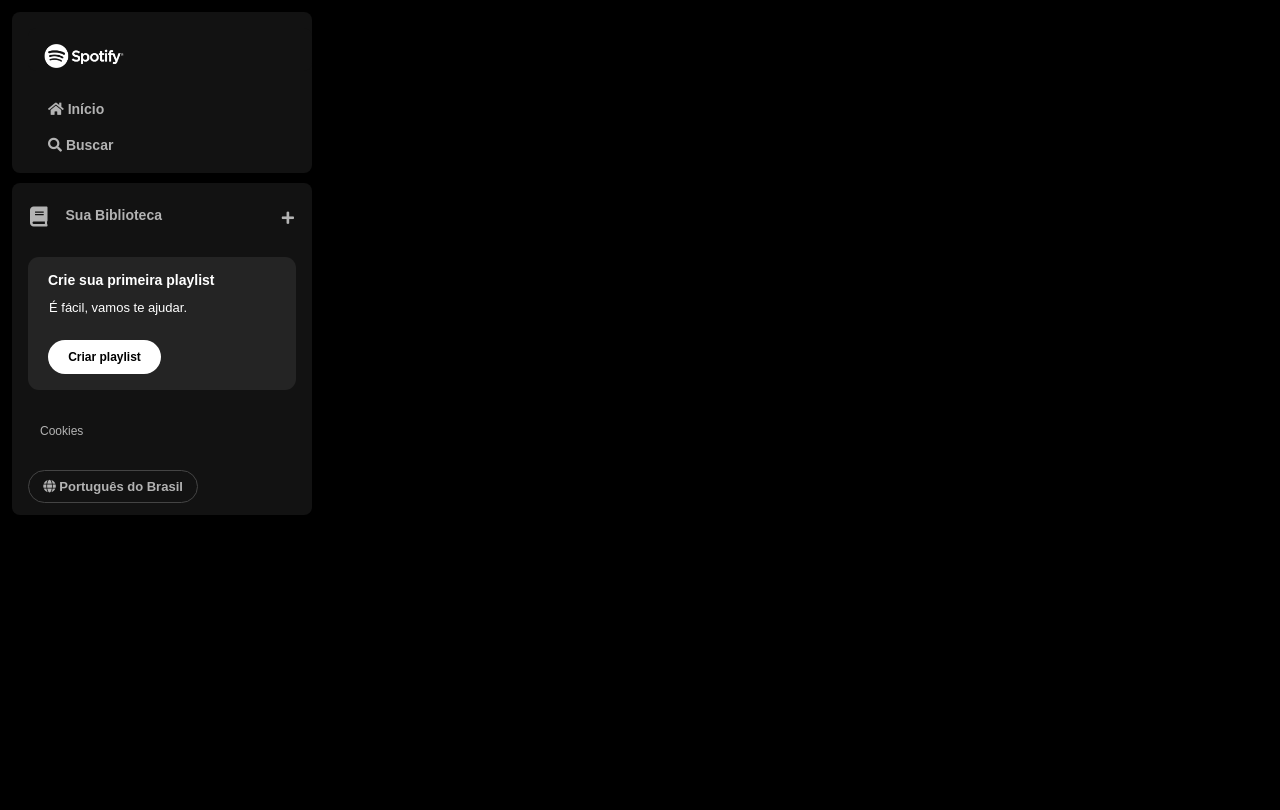
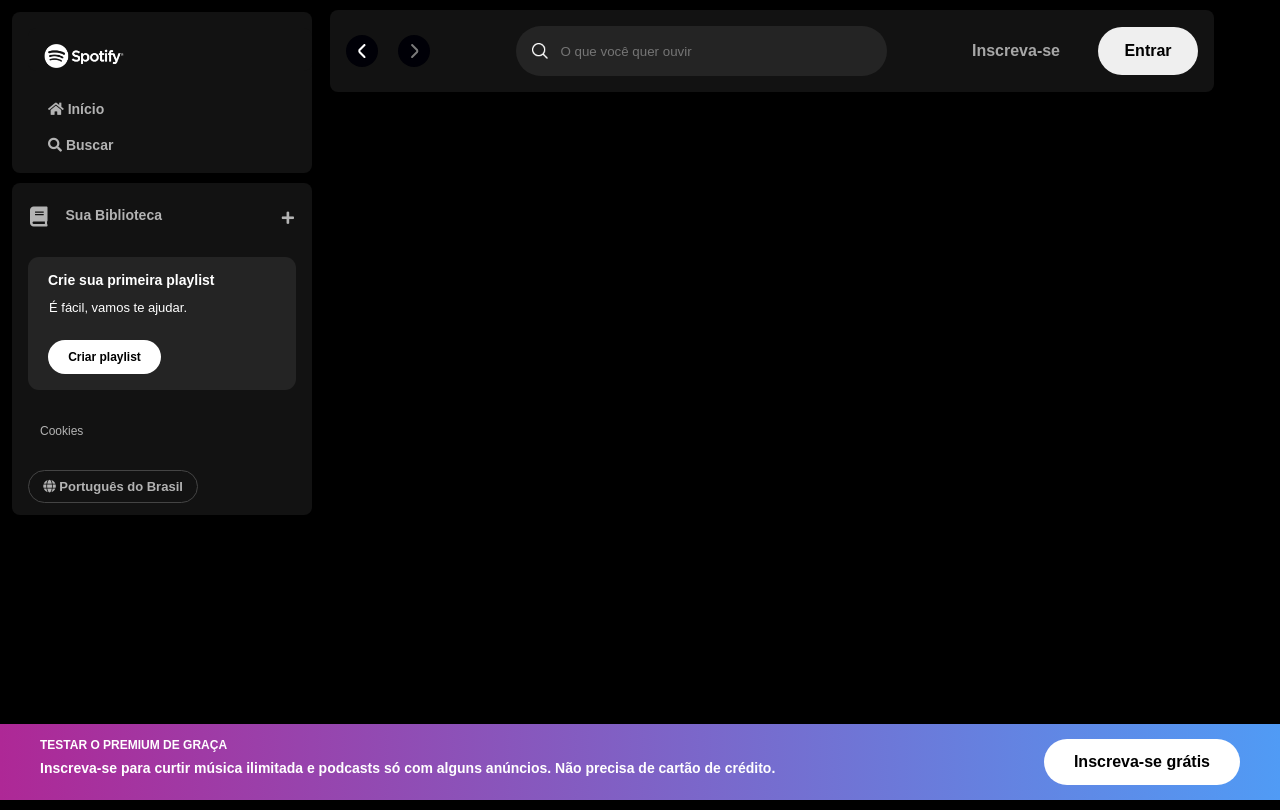
Before and after one commit to GaabrielCH/Imersao-spotify, a plain HTML site: page index.html in a window 1280 px wide. Drawn offline with Linux system fonts and the light colour scheme.

Commit message:
Footer and main added

```diff
--- a/index.html
+++ b/index.html
@@ -8,7 +8,9 @@
 
     <!-- CSS -->
     <link rel="stylesheet" href="./src/styles/reset.css">
-    <link rel="stylesheet" href="./src/styles/styles.css">
+    <link rel="stylesheet" href="./src/styles/vars.css">
+    <link rel="stylesheet" href="./src/styles/main.css">
+    <link rel="stylesheet" href="./src/styles/sidebar-footer.css">
 
     <!-- ICONS -->
 
@@ -60,7 +62,7 @@
                     <button class="section-playlist__button">Criar playlist</button>
                 </div>
             </section>
-<!--
+            <!--
             <section class="section-playlist">
                 <div class="section-playlist__content">
                     <span class="text title">Que tal seguir um podcast novo ?</span>
@@ -84,6 +86,46 @@
 
         </div>
     </div>
+
+    <main>
+        <div class="main-container">
+            <nav class="header__navigation">
+                <div class="navigation">
+                    <button class="arrow-left">
+                        <img src="./src/assets/icons/small-left.png" alt="Seta para esquerda">
+                    </button>
+
+                    <button class="arrow-right">
+                        <img src="./src/assets/icons/small-right.png" alt="Seta para direita">
+                    </button>
+                </div>
+
+                    <div class="header__search">
+                        <img src="./src/assets/icons/search.png" alt="">
+                        <input type="text" id="search-input" maxlength="800" placeholder="O que você quer ouvir">
+                    </div>
+
+                    <div class="header__login">
+                        <button class="subscribe">Inscreva-se</button>
+                        <button class="login">Entrar</button>
+                    </div>
+                </div>
+            </nav>
+        </div>
+    </main>
+
+    <footer class="disclaimer-premium">
+        <div class="text">
+            <p class="disclaimer-premium__title">Testar o Premium de graça</p>
+            <p class="disclaimer-premium__subtitle">
+                Inscreva-se para curtir música ilimitada e podcasts só com alguns
+                anúncios. Não precisa de cartão de crédito.
+            </p>
+        </div>
+        <div class="button">
+            <button type="button">Inscreva-se grátis</button>
+        </div>
+    </footer>
 </body>
 
 </html>
--- /dev/null
+++ b/src/styles/main.css
@@ -0,0 +1,92 @@
+/* HEADER */
+
+.main-container{
+    max-width: 80vw;
+    height: 100vh;
+    margin-left: 320px;
+    margin-right: 56px;
+}
+
+.header__navigation{
+    display: flex;
+    justify-content: space-between;
+    align-items: center;
+    padding: 16px;
+    margin: 10px;
+    border-radius: 8px;
+    background-color: #121212;
+}
+
+.header__navigation .navigation{
+    display: flex;
+    justify-content: space-around;
+    align-items: center;
+}
+
+.header__navigation .navigation .arrow-left{
+    margin-right: 1.25rem;
+}
+
+.arrow-left, .arrow-right{
+    display: flex;
+    align-items: center;
+    justify-content: center;
+    width: 32px;
+    height: 32px;
+    background: var(--bg-icon);
+    background-color: var(--bg-arrow-color);
+    border-radius: 50%;
+    border: none;
+    cursor: pointer;
+}
+
+.header__login{
+    display: flex;
+    align-items: center;
+}
+
+.header__search{
+    display: flex;
+    align-items: center;
+    width: 364px;
+    height: 48px;
+    margin-left: 8px;
+    background-color: #242424;
+    border-radius: 500px;
+    border: 1px solid transparent;
+    padding-left: 5px;
+}
+
+.header__search img{
+    width: 16px;
+    height: 16px;
+    margin-left: 10px;
+}
+
+.header__search input{
+    background: transparent;
+    border: none;
+    padding: 0px 100px 0 12px;
+    color: #fff;
+    text-overflow: ellipsis;
+    overflow: hidden;
+    white-space: nowrap;
+    outline: none;
+}
+
+.header__login .subscribe{
+    color: #a7a7a7;
+    font-size: 16px;
+    font-weight: 700;
+    background-color: transparent;
+    margin-right: 32px;
+}
+
+.header__login .login{
+    width: 100px;
+    height: 48px;
+    color: #000;
+    font-size: 16px;
+    font-weight: 700;
+    border-radius: 40px;
+}
--- a/src/styles/reset.css
+++ b/src/styles/reset.css
@@ -106,7 +106,6 @@ body {
   line-height: 1;
   background: #000;
   font-family: var(--font-dm-sans);
-  font-family: "DM Sans", sans-serif;
 }
 
 ol,
--- a/src/styles/styles.css
+++ b/src/styles/sidebar-footer.css
@@ -1,6 +1,6 @@
 body{
     background-color: #000;
-    flex-direction: column;
+    font-family: var(--font-dm-sans);
 }
 
 .sidebar{
@@ -167,3 +167,45 @@ body{
     padding: 8px;
     border-radius: 20px;
 }
+
+
+.disclaimer-premium {
+    position: fixed;
+    bottom: 0;
+    left: 0;
+    right: 0;
+    background: linear-gradient(to right, #ae2896, #509bf5);
+    padding: 15px 40px;
+    display: flex;
+    justify-content: space-between;
+}
+.disclaimer-premium .text {
+   flex-shrink: 0;
+}
+.disclaimer-premium .disclaimer-premium__title {
+    color: #ffffff;
+    text-transform: uppercase;
+    font-weight: 400;
+    font-size: 12px;
+    margin-bottom: 10px;
+    font-weight: bold;
+}
+
+.disclaimer-premium .disclaimer-premium__subtitle {
+    color: #ffffff;
+    font-size: 14px;
+    font-weight: 500;
+    font-weight: bold;
+}
+
+.disclaimer-premium button {
+    background-color: #ffffff;
+    color: #000000;
+    font-size: 16px;
+    font-weight: bold;
+    padding: 14px 30px;
+    border: 0px;
+    border-radius: 40px;
+    cursor: pointer;
+    flex-shrink: 0;
+}
--- /dev/null
+++ b/src/styles/vars.css
@@ -0,0 +1,10 @@
+:root{
+    /* FONTS */
+
+    --font-dm-sans: "DM Sans", sans-serif;
+
+    /* COLORS */
+
+    --bg-icon: #131313;
+    --bg-arrow-color: rgba(0,0,07);
+}
```
